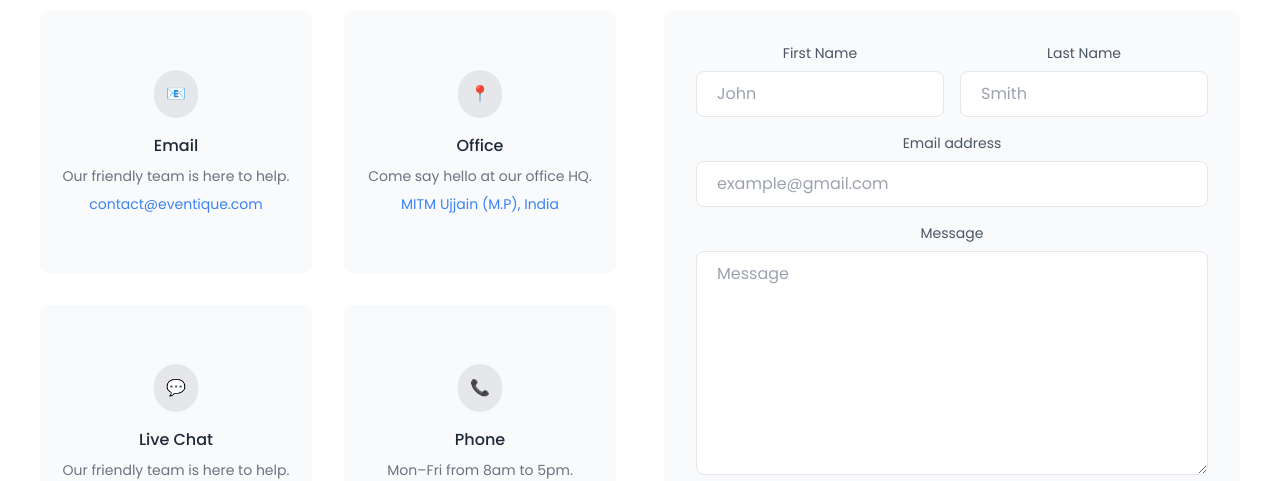
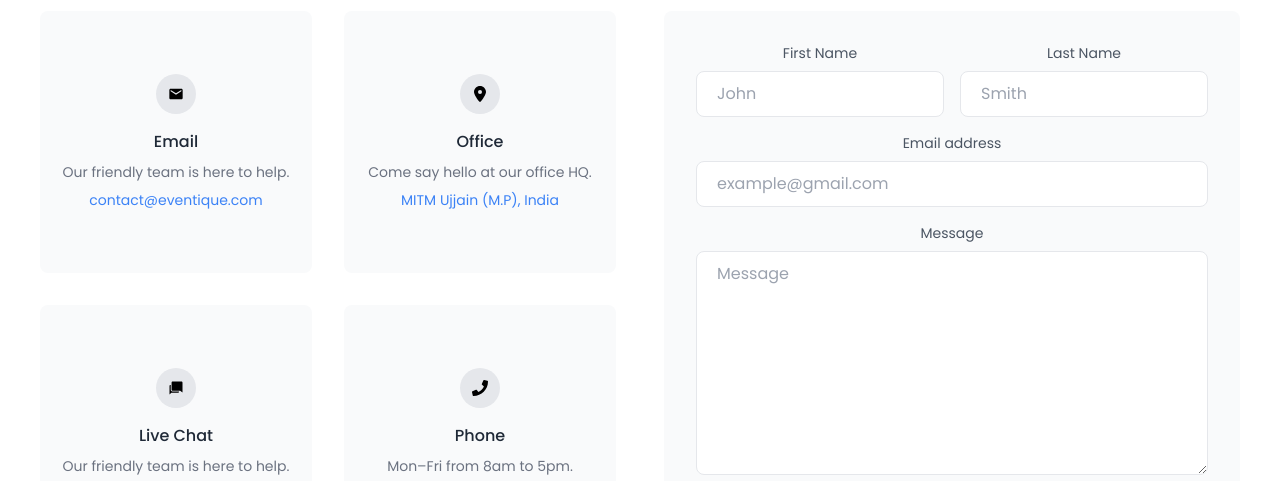
Before and after one commit to newdevatgit/event-management-ui, a React (Vite) app: page /contact in a window 1280 px wide. Shown: the part 333-814 px from the top of the page. Built offline with nearby package versions, Linux system fonts and the light colour scheme; no server answers.

Commit message:
some icon and ui changes

```diff
--- a/src/pages/Contact.jsx
+++ b/src/pages/Contact.jsx
@@ -3,6 +3,10 @@ import React, { useState } from 'react';
 import { db } from '../firebase'; // ✅ Make sure this path is correct
 import { collection, addDoc } from 'firebase/firestore';
 import { toast } from 'react-hot-toast';
+import { FaLocationDot } from 'react-icons/fa6';
+import { FaPhone } from 'react-icons/fa';
+import { MdEmail } from 'react-icons/md';
+import { IoMdChatbubbles } from 'react-icons/io';
 
 export default function Contact() {
   const [formData, setFormData] = useState({
@@ -61,7 +65,7 @@ export default function Contact() {
               {/* Email Card */}
               <div className="flex flex-col items-center justify-center bg-gray-50 rounded-lg py-10 px-2">
                 <span className="inline-block p-3 text-black rounded-full bg-gray-200">
-                  📧
+                  <MdEmail/>
                 </span>
                 <h2 className="mt-4 text-base font-medium text-gray-800">Email</h2>
                 <p className="mt-2 text-sm text-gray-500">Our friendly team is here to help.</p>
@@ -70,7 +74,7 @@ export default function Contact() {
 
               {/* Location Card */}
               <div className="flex flex-col items-center justify-center bg-gray-50 rounded-lg py-10 px-2">
-                <span className="inline-block p-3 text-black rounded-full bg-gray-200">📍</span>
+                <span className="inline-block p-3 text-black rounded-full bg-gray-200"><FaLocationDot/></span>
                 <h2 className="mt-4 text-base font-medium text-gray-800">Office</h2>
                 <p className="mt-2 text-sm text-gray-500">Come say hello at our office HQ.</p>
                 <p className="mt-2 text-sm text-blue-500">MITM Ujjain (M.P), India</p>
@@ -78,7 +82,7 @@ export default function Contact() {
 
               {/* Chat Card */}
               <div className="flex flex-col items-center justify-center bg-gray-50 rounded-lg py-10 px-2">
-                <span className="inline-block p-3 text-black rounded-full bg-gray-200">💬</span>
+                <span className="inline-block p-3 text-black rounded-full bg-gray-200"><IoMdChatbubbles /></span>
                 <h2 className="mt-4 text-base font-medium text-gray-800">Live Chat</h2>
                 <p className="mt-2 text-sm text-gray-500">Our friendly team is here to help.</p>
                 <p className="mt-2 text-sm text-blue-500">Start new chat</p>
@@ -86,7 +90,7 @@ export default function Contact() {
 
               {/* Phone Card */}
               <div className="flex flex-col items-center justify-center bg-gray-50 rounded-lg py-10 px-2">
-                <span className="inline-block p-3 text-black rounded-full bg-gray-200">📞</span>
+                <span className="inline-block p-3 text-black rounded-full bg-gray-200"><FaPhone /></span>
                 <h2 className="mt-4 text-base font-medium text-gray-800">Phone</h2>
                 <p className="mt-2 text-sm text-gray-500">Mon–Fri from 8am to 5pm.</p>
                 <p className="mt-2 text-sm text-blue-500">+91 1234567890</p>
--- a/src/pages/EventDetails.jsx
+++ b/src/pages/EventDetails.jsx
@@ -93,7 +93,7 @@ export default function EventDetails() {
           <button
             onClick={handleAddToCart}
             disabled={adding}
-            className="mt-6 bg-gradient-to-r from-blue-600 to-blue-700 text-white font-medium px-6 py-3 rounded-xl hover:shadow-lg transition-all disabled:opacity-50 disabled:cursor-not-allowed"
+            className="mt-6 bg-gradient-to-r from-green-600 to-green-700 text-white font-medium px-6 py-3 rounded-xl hover:shadow-lg transition-all disabled:opacity-50 disabled:cursor-not-allowed"
           >
             {adding ? "Adding..." : "Add to Cart"}
           </button>
```
